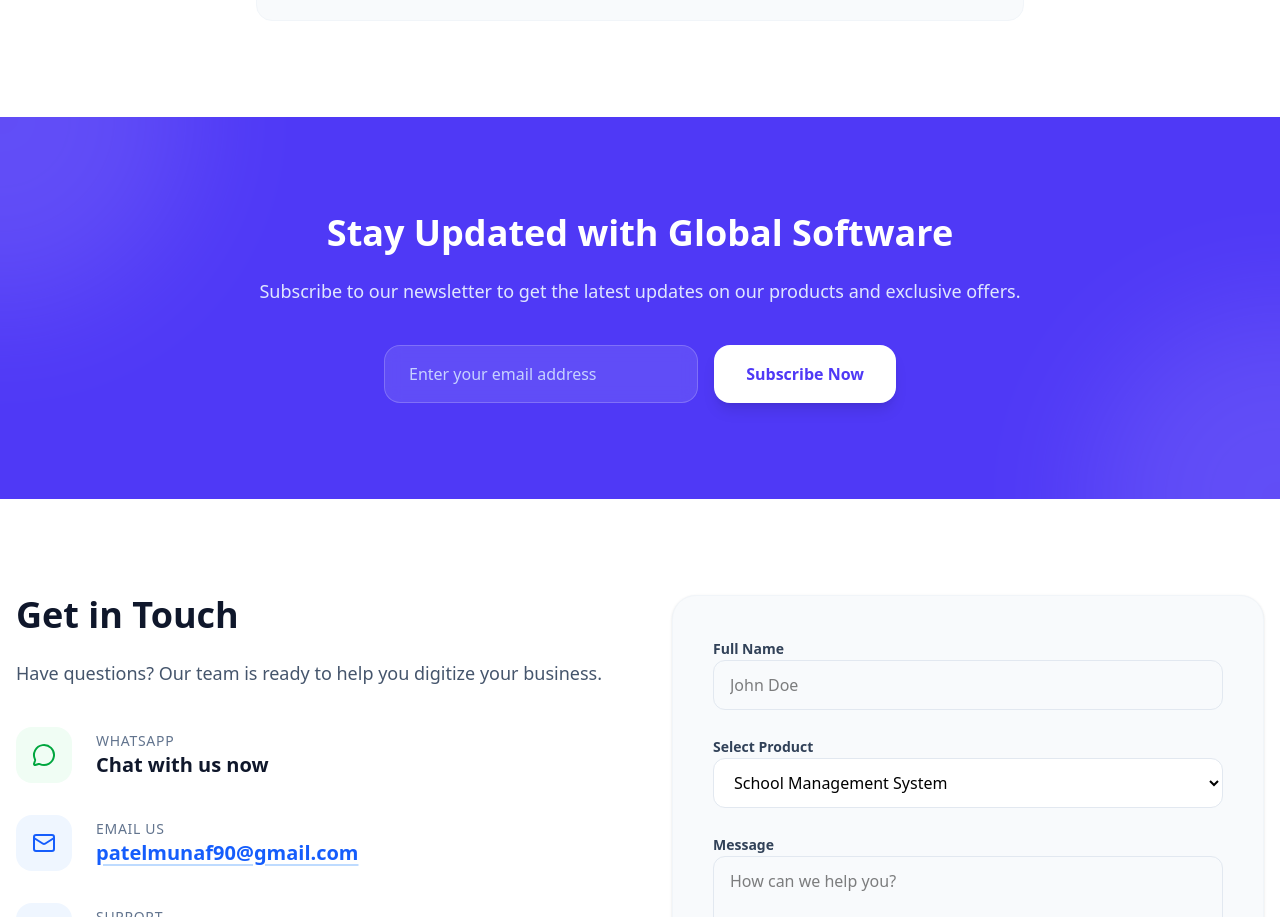
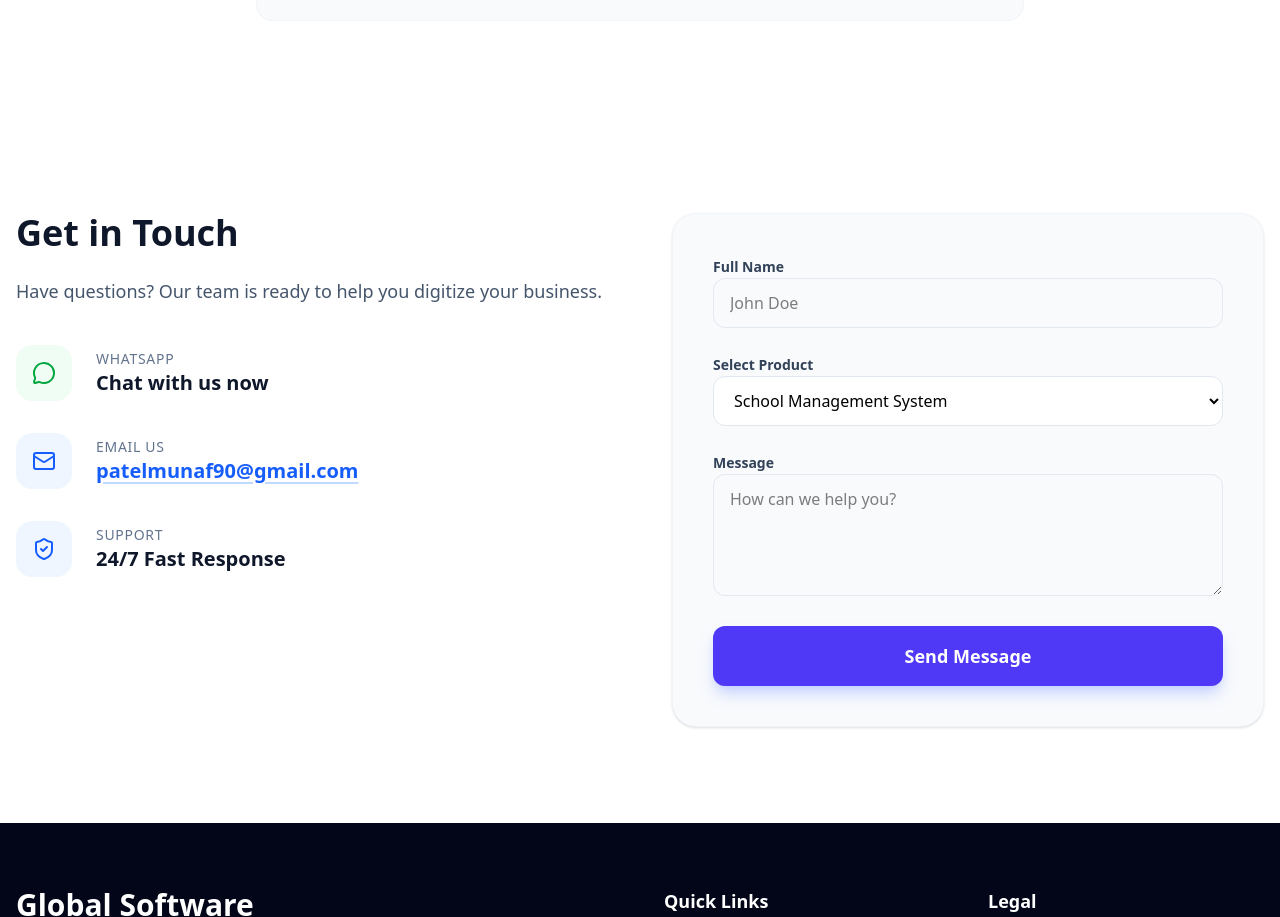
Before and after one commit to patelmunaf90-web/my-website, a React (Vite) app: page / in a window 1280 px wide. Shown: the part 6125-7042 px from the top of the page. Built offline with nearby package versions, Linux system fonts and the light colour scheme.

Commit message:
feat: Remove newsletter subscription endpoint
The newsletter subscription endpoint and its associated frontend component were removed as they are no longer required.

```diff
--- a/server.ts
+++ b/server.ts
@@ -51,54 +51,6 @@
     }
   });
 
-  // API Route for Newsletter Subscription
-  app.post('/api/subscribe', async (req, res) => {
-    const { email } = req.body;
-
-    if (!email) {
-      return res.status(400).json({ error: 'Email is required' });
-    }
-
-    try {
-      // Configure SMTP Transporter
-      // Note: User needs to provide these in .env
-      const transporter = nodemailer.createTransport({
-        host: process.env.SMTP_HOST || 'smtp.ethereal.email',
-        port: Number(process.env.SMTP_PORT) || 587,
-        secure: process.env.SMTP_SECURE === 'true',
-        auth: {
-          user: process.env.SMTP_USER,
-          pass: process.env.SMTP_PASS,
-        },
-      });
-
-      // Send Confirmation Email
-      await transporter.sendMail({
-        from: `"Global Software" <${process.env.SMTP_USER || 'no-reply@globalsoftware.com'}>`,
-        to: email,
-        subject: 'Welcome to Global Software Newsletter!',
-        text: 'Thank you for subscribing to our newsletter. We will keep you updated with the latest news and offers.',
-        html: `
-          <div style="font-family: sans-serif; padding: 20px; color: #333;">
-            <h1 style="color: #4f46e5;">Welcome to Global Software!</h1>
-            <p>Hi there,</p>
-            <p>Thank you for subscribing to our newsletter. We are excited to have you with us!</p>
-            <p>We will keep you updated with the latest news, product updates, and exclusive offers.</p>
-            <br />
-            <p>Best Regards,</p>
-            <p><strong>Global Software Team</strong></p>
-          </div>
-        `,
-      });
-
-      res.status(200).json({ message: 'Subscribed successfully' });
-    } catch (error) {
-      console.error('Email sending error:', error);
-      // Even if email fails, we might want to log the subscription
-      res.status(500).json({ error: 'Failed to send email. Please check SMTP configuration.' });
-    }
-  });
-
   // Vite middleware for development
   if (process.env.NODE_ENV !== 'production') {
     const vite = await createViteServer({
--- a/src/App.tsx
+++ b/src/App.tsx
@@ -1083,80 +1083,6 @@
   );
 };
 
-const Newsletter = () => {
-  const [email, setEmail] = useState("");
-  const [status, setStatus] = useState<'idle' | 'loading' | 'success'>('idle');
-
-  const handleSubmit = async (e: FormEvent) => {
-    e.preventDefault();
-    setStatus('loading');
-
-    try {
-      const response = await fetch('/api/subscribe', {
-        method: 'POST',
-        headers: { 'Content-Type': 'application/json' },
-        body: JSON.stringify({ email }),
-      });
-
-      if (response.ok) {
-        setStatus('success');
-        setEmail("");
-      } else {
-        const data = await response.json();
-        alert(data.error || 'Something went wrong. Please check your SMTP settings.');
-        setStatus('idle');
-      }
-    } catch (error) {
-      console.error('Subscription error:', error);
-      alert('Failed to connect to the server. Please check your internet connection.');
-      setStatus('idle');
-    }
-  };
-
-  return (
-    <section className="py-24 px-4 bg-indigo-600 relative overflow-hidden">
-      <div className="absolute inset-0 opacity-10">
-        <div className="absolute top-0 left-0 w-96 h-96 bg-white rounded-full -translate-x-1/2 -translate-y-1/2 blur-3xl" />
-        <div className="absolute bottom-0 right-0 w-96 h-96 bg-white rounded-full translate-x-1/2 translate-y-1/2 blur-3xl" />
-      </div>
-
-      <div className="max-w-4xl mx-auto text-center relative z-10">
-        <h2 className="text-3xl md:text-4xl font-bold text-white mb-6">Stay Updated with Global Software</h2>
-        <p className="text-indigo-100 mb-10 text-lg">Subscribe to our newsletter to get the latest updates on our products and exclusive offers.</p>
-
-        {status === 'success' ? (
-          <motion.div
-            initial={{ scale: 0.9, opacity: 0 }}
-            animate={{ scale: 1, opacity: 1 }}
-            className="bg-white/10 backdrop-blur-md p-6 rounded-2xl border border-white/20 inline-block"
-          >
-            <p className="text-white font-bold flex items-center gap-2">
-              <Zap size={20} className="text-yellow-400" /> Thank you for subscribing!
-            </p>
-          </motion.div>
-        ) : (
-          <form onSubmit={handleSubmit} className="flex flex-col sm:flex-row gap-4 max-w-lg mx-auto">
-            <input
-              type="email"
-              required
-              placeholder="Enter your email address"
-              className="flex-1 px-6 py-4 rounded-2xl bg-white/10 border border-white/20 text-white placeholder:text-indigo-200 focus:outline-none focus:ring-2 focus:ring-white/50 backdrop-blur-sm"
-              value={email}
-              onChange={(e) => setEmail(e.target.value)}
-            />
-            <button
-              disabled={status === 'loading'}
-              className="px-8 py-4 bg-white text-indigo-600 font-bold rounded-2xl hover:bg-indigo-50 transition-all shadow-lg disabled:opacity-50"
-            >
-              {status === 'loading' ? 'Subscribing...' : 'Subscribe Now'}
-            </button>
-          </form>
-        )}
-      </div>
-    </section>
-  );
-};
-
 const Footer = ({ onPolicyClick }: { onPolicyClick: (type: 'privacy' | 'terms' | 'refund') => void }) => {
   return (
     <footer className="bg-slate-950 text-white py-16 px-4">
@@ -1273,7 +1199,6 @@
             <DemoSection />
             <Pricing />
             <FAQ />
-            <Newsletter />
             <Contact />
           </>
         ) : (
```
